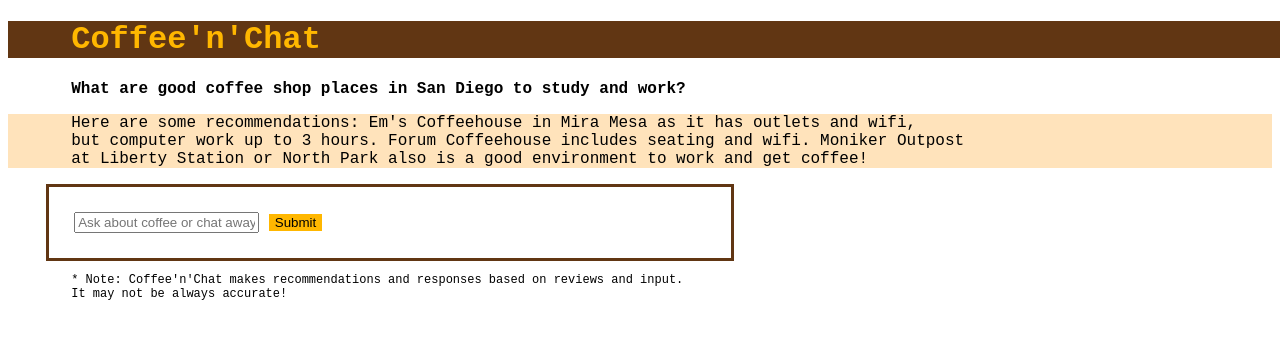
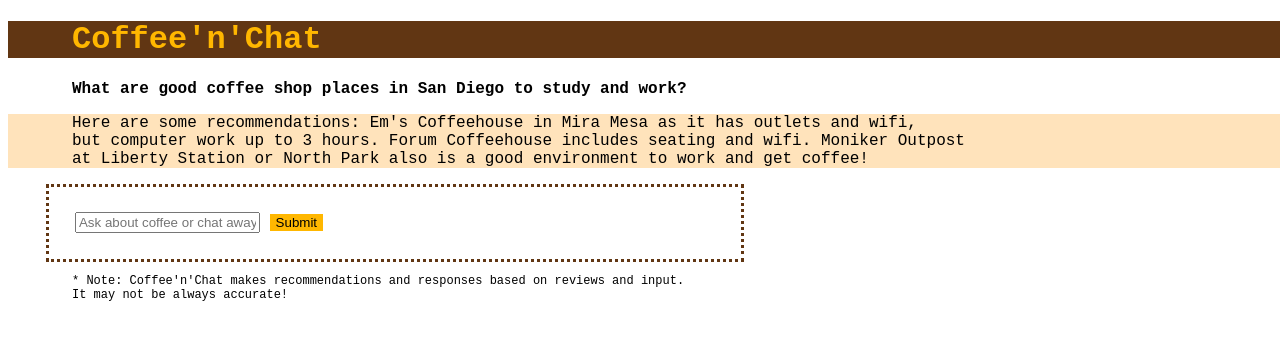
Before and after one commit to a-nguy4n/cse170-assignments, a plain HTML site: page lab-Three/src/index.html in a window 1280 px wide. Shown: the top 340 px of the page. Drawn offline with Linux system fonts and the light colour scheme.

Commit message:
Lab Three: Attempt 1

```diff
--- a/lab-Three/src/index.html
+++ b/lab-Three/src/index.html
@@ -7,14 +7,17 @@
     <link rel="stylesheet" href="/lab-Three/src/labThree.css">
 </head>
 <body>
-    <h1> Coffee'n'Chat </h1>
+    <header>
+        <h1> Coffee'n'Chat </h1>
+    </header>
+
     <p id="text-one"> What are good coffee shop places in San Diego to study and work?</p>
     <p id="text-two"> Here are some recommendations: Em's Coffeehouse in Mira Mesa as it has outlets and wifi, <br>
         but computer work up to 3 hours. Forum Coffeehouse includes seating and wifi. Moniker Outpost <br>
         at Liberty Station or North Park also is a good environment to work and get coffee! </p>
     <form>
-        <input placeholder="Ask about coffee or chat away!">
-        <button> Submit </button>
+        <input type="text" placeholder="Ask about coffee or chat away!">
+        <button type="button"> Submit </button>
     </form>
     <p id="text-three"> * Note: Coffee'n'Chat makes recommendations and responses based on reviews and input.
         <br> It may not be always accurate!</p>
--- a/lab-Three/src/labThree.css
+++ b/lab-Three/src/labThree.css
@@ -1,10 +1,11 @@
 body{
     font-family: 'Courier New', Courier, monospace;
+    width: 100%;
 }
 
-h1{
+header{
     color: rgb(255, 183, 0);
-    background: #613613;
+    background-color: #613613;
     width: 100%;
     padding: 0 0 0 5%;
 }
@@ -15,12 +16,14 @@ h1{
 }
 
 #text-two{
-    padding: 0 0 0 5%;
+    padding-left: 5%;
+    width: 100%;
     background: rgba(255, 165, 39, 0.313);
 }
 
 form{
     border: solid #613613;
+    border-style: dotted;
     margin: 0 0 0 3%;
     padding: 2%;
     width: 50%;
```
